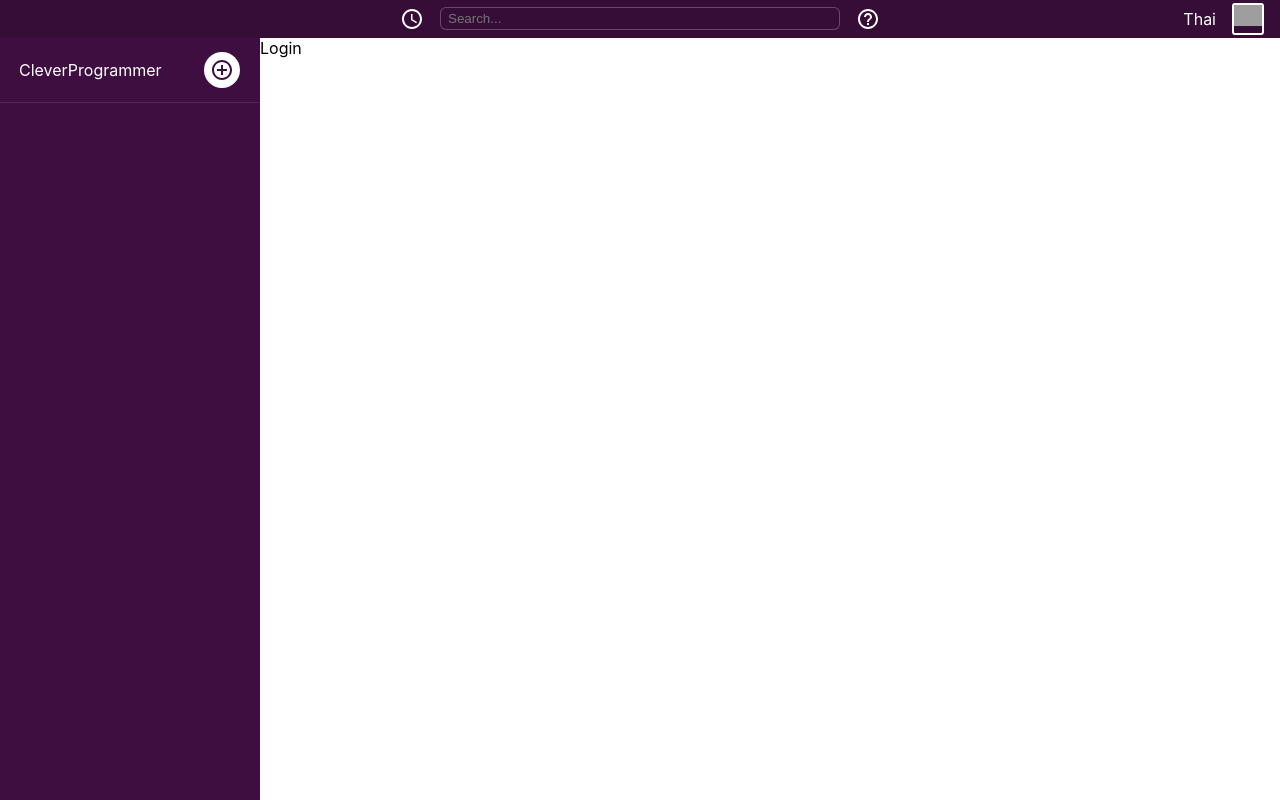
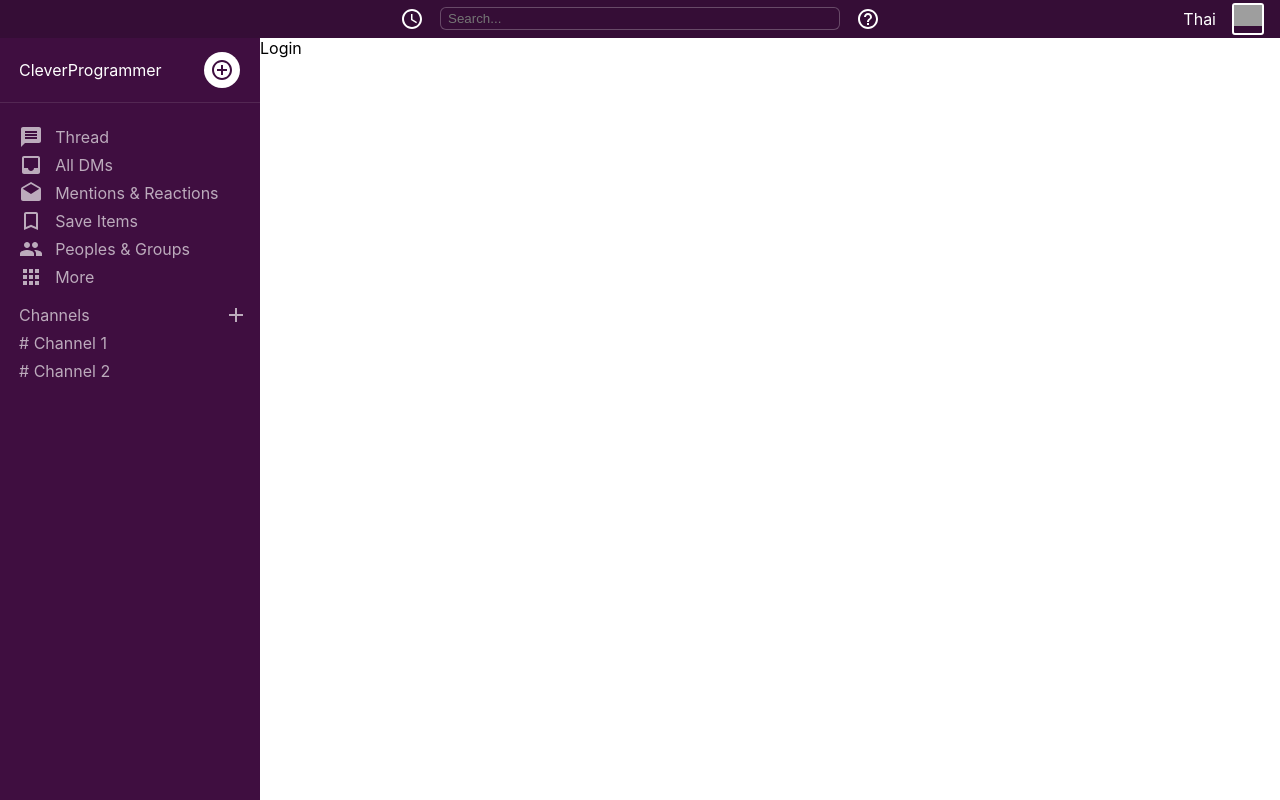
Before and after one commit to DespoTron/slack-clone, a React (Create React App) app: page / in a window 1280 px wide. Built offline with nearby package versions, Linux system fonts and the light colour scheme; grey boxes are pictures that could not be loaded.

Commit message:
working on sidebar component

```diff
--- a/src/components/Sidebar.js
+++ b/src/components/Sidebar.js
@@ -1,6 +1,8 @@
 import React from 'react'
 import styled from 'styled-components'
 import AddCircleOutline from '@material-ui/icons/AddCircleOutline'
+import { sidebarItemsData } from '../data/SidebarData'
+import AddIcon from '@material-ui/icons/Add'
 
 function Sidebar() {
   return (
@@ -11,6 +13,24 @@ function Sidebar() {
           <AddCircleOutline />
         </NewMessage>
       </WorkspaceContainer>
+      <MainChannels>
+        {sidebarItemsData.map((item) => (
+          <MainChannelItem>
+            {item.icon}
+            {item.text}
+          </MainChannelItem>
+        ))}
+      </MainChannels>
+      <ChannelsContainer>
+        <NewChannelContainer>
+          <div>Channels</div>
+          <AddIcon />
+        </NewChannelContainer>
+        <ChannelsList>
+          <Channel># Channel 1</Channel>
+          <Channel># Channel 2</Channel>
+        </ChannelsList>
+      </ChannelsContainer>
     </Container>
   )
 }
@@ -45,3 +65,45 @@ const NewMessage = styled.div`
   margin-right: 20px;
   cursor: pointer;
 `
+const MainChannels = styled.div`
+  padding-top: 20px;
+`
+
+const MainChannelItem = styled.div`
+  color: rgb(188, 171, 188);
+  display: grid;
+  grid-template-columns: 15% auto;
+  height: 28px;
+  align-items: center;
+  padding-left: 19px;
+  cursor: pointer;
+  :hover {
+    background: #350d36;
+  }
+`
+const ChannelsContainer = styled.div`
+  color: rgb(188, 171, 188);
+  margin-top: 10px;
+`
+
+const NewChannelContainer = styled.div`
+  display: flex;
+  justify-content: space-between;
+  align-items: center;
+  height: 28px;
+  padding-left: 19px;
+  padding-right: 12px;
+`
+
+const ChannelsList = styled.div``
+
+const Channel = styled.div`
+  height: 28px;
+  display: flex;
+  align-items: center;
+  padding-left: 19px;
+  cursor: pointer;
+  :hover {
+    background: #350d36;
+  }
+`
--- a/src/data/SidebarData.js
+++ b/src/data/SidebarData.js
@@ -3,9 +3,9 @@ import InboxIcon from '@material-ui/icons/Inbox'
 import DraftsIcon from '@material-ui/icons/Drafts'
 import BookmarkBorderIcon from '@material-ui/icons/BookmarkBorder'
 import PeopleIcon from '@material-ui/icons/People'
-import AppsIcon from '@material-ui/iconsApps'
+import AppsIcon from '@material-ui/icons/Apps'
 
-export const sidebarItems = [
+export const sidebarItemsData = [
   {
     icon: <MessageIcon />,
     text: 'Thread',
```
